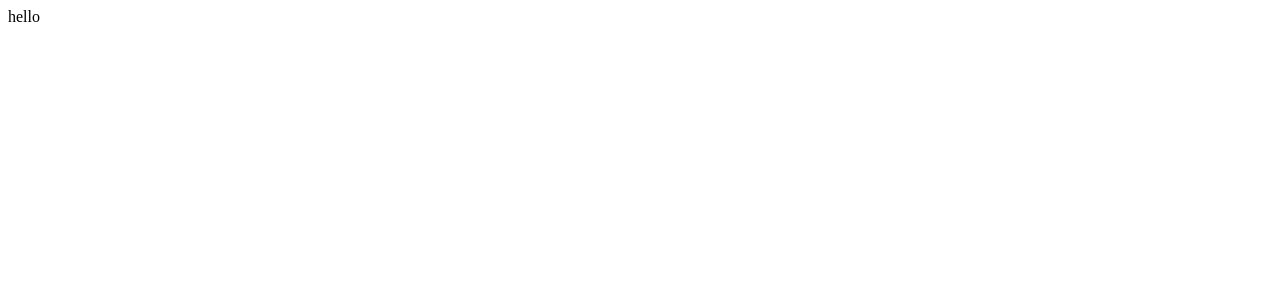
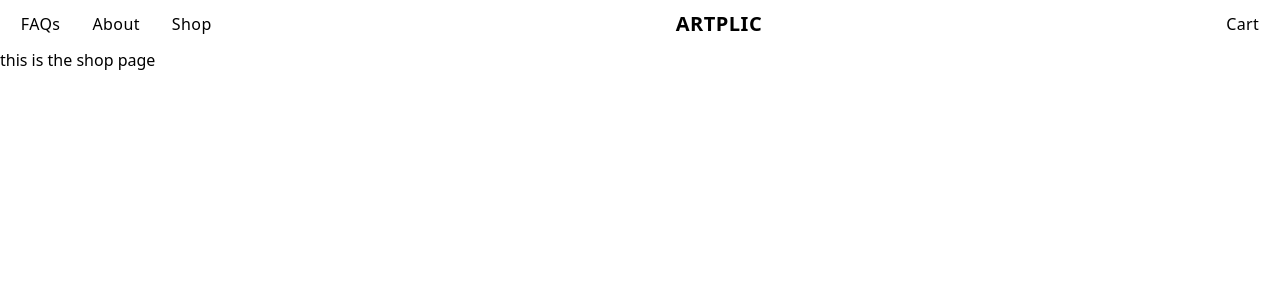
Before and after one commit to LuzIreneSeedTech/art-print-ecommerce, a React (Create React App) app: page /shop in a window 1280 px wide. Shown: the top 300 px of the page. Built offline with nearby package versions, Linux system fonts and the light colour scheme.

Commit message:
header basic features done

```diff
--- a/package.json
+++ b/package.json
@@ -6,6 +6,7 @@
     "@testing-library/jest-dom": "^5.17.0",
     "@testing-library/react": "^13.4.0",
     "@testing-library/user-event": "^13.5.0",
+    "classnames": "^2.3.2",
     "react": "^18.2.0",
     "react-dom": "^18.2.0",
     "react-scripts": "5.0.1",
@@ -34,5 +35,8 @@
       "last 1 firefox version",
       "last 1 safari version"
     ]
+  },
+  "devDependencies": {
+    "tailwindcss": "^3.3.3"
   }
 }
--- a/src/App.js
+++ b/src/App.js
@@ -1,5 +1,50 @@
+import { useState, useEffect } from "react";
+import NavBar from "./components/NavBar";
+import Route from "./components/Route";
+import HomePage from "./pages/HomePage";
+import AboutPage from "./pages/AboutPage";
+import ShopPage from "./pages/ShopPage";
+import CheckoutPage from "./pages/CheckoutPage";
+
 function App() {
-  return "hello";
+  const [currentPath, setCurrentPath] = useState(window.location.pathname);
+
+  useEffect(() => {
+    const handler = () => {
+      setCurrentPath(window.location.pathname);
+    };
+
+    window.addEventListener("popstate", handler);
+
+    return () => {
+      window.removeEventListner("popstate", handler);
+    };
+  }, []);
+
+  const navigate = (to) => {
+    window.history.pushState({}, "", to);
+    setCurrentPath(to);
+  };
+
+  return (
+    <div>
+      <NavBar navigate={navigate}></NavBar>
+      <div>
+        <Route path="/" currentPath={currentPath}>
+          <HomePage />
+        </Route>
+        <Route path="/about" currentPath={currentPath}>
+          <AboutPage />
+        </Route>
+        <Route path="/shop" currentPath={currentPath}>
+          <ShopPage />
+        </Route>
+        <Route path="/checkout" currentPath={currentPath}>
+          <CheckoutPage />
+        </Route>
+      </div>
+    </div>
+  );
 }
 
 export default App;
--- /dev/null
+++ b/src/components/Link.js
@@ -0,0 +1,26 @@
+import className from "classnames";
+
+function Link({ children, orientation, to, navigate }) {
+  const classes = className("mx-4 tracking-wide", {
+    "text-xl font-semibold uppercase mx-96 px-16": orientation === "center",
+    "text-base": orientation === "left" && orientation === "right",
+  });
+
+  const handleClick = (event) => {
+    if (event.metaKey || event.ctrlKey) {
+      return;
+    }
+
+    event.preventDefault();
+
+    navigate(to);
+  };
+
+  return (
+    <a href={to} className={classes} onClick={handleClick}>
+      {children}
+    </a>
+  );
+}
+
+export default Link;
--- /dev/null
+++ b/src/components/NavBar.js
@@ -0,0 +1,46 @@
+import Link from "./Link";
+
+function NavBar({ navigate }) {
+  const links = [
+    {
+      navLinks: [
+        { pathLabel: "FAQs", path: "/faq", orientation: "left" },
+        { pathLabel: "About", path: "/about", orientation: "left" },
+        { pathLabel: "Shop", path: "/shop", orientation: "left" },
+      ],
+    },
+    {
+      navLinks: [{ pathLabel: "artplic", path: "/", orientation: "center" }],
+    },
+    {
+      navLinks: [{ pathLabel: "Cart", path: "/cart", orientation: "right" }],
+    },
+  ];
+
+  const renderedLinks = links.map((orientation, index) => {
+    return (
+      <div key={index}>
+        {orientation.navLinks.map((navLink) => {
+          return (
+            <Link
+              key={navLink.pathLabel}
+              orientation={navLink.orientation}
+              to={navLink.path}
+              navigate={navigate}
+            >
+              {navLink.pathLabel}
+            </Link>
+          );
+        })}
+      </div>
+    );
+  });
+
+  return (
+    <div className="flex items-center justify-center py-2.5">
+      {renderedLinks}
+    </div>
+  );
+}
+
+export default NavBar;
--- /dev/null
+++ b/src/components/Route.js
@@ -0,0 +1,9 @@
+function Route({ children, ...props }) {
+  if (props.path === props.currentPath) {
+    return children;
+  } else {
+    return null;
+  }
+}
+
+export default Route;
--- /dev/null
+++ b/src/index.css
@@ -0,0 +1,3 @@
+@tailwind base;
+@tailwind components;
+@tailwind utilities;
--- a/src/index.js
+++ b/src/index.js
@@ -1,3 +1,4 @@
+import "./index.css";
 import React from "react";
 import ReactDOM from "react-dom/client";
 import App from "./App";
--- /dev/null
+++ b/src/pages/AboutPage.js
@@ -0,0 +1,5 @@
+function AboutPage() {
+  return "this is the about page";
+}
+
+export default AboutPage;
--- /dev/null
+++ b/src/pages/CheckoutPage.js
@@ -0,0 +1,5 @@
+function CheckoutPage() {
+  return "this is the checkout page";
+}
+
+export default CheckoutPage;
--- /dev/null
+++ b/src/pages/HomePage.js
@@ -0,0 +1,5 @@
+function HomePage() {
+  return "this is the home page";
+}
+
+export default HomePage;
--- /dev/null
+++ b/src/pages/ShopPage.js
@@ -0,0 +1,5 @@
+function ShopPage() {
+  return "this is the shop page";
+}
+
+export default ShopPage;
--- /dev/null
+++ b/tailwind.config.js
@@ -0,0 +1,8 @@
+/** @type {import('tailwindcss').Config} */
+module.exports = {
+  content: ["./src/**/*.{js,jsx,ts,tsx}"],
+  theme: {
+    extend: {},
+  },
+  plugins: [],
+};
```
Also changed, not shown: 1 other file (tests, documents, lock files or other folders).
